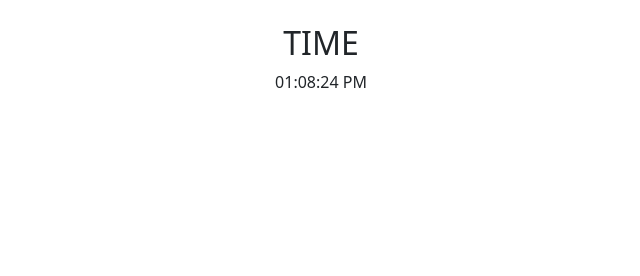
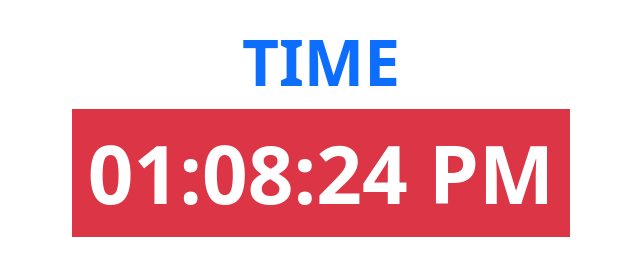
Before and after one commit to bemrekalkan/Project-12_Digital-Clock, a plain HTML site: page index.html in a window 1280 px wide. Shown: the whole page, without its empty margins (319-959 px from the left). Drawn offline with nearby package versions, Linux system fonts and the light colour scheme.

Commit message:
styling finished

```diff
--- a/clock.js
+++ b/clock.js
@@ -25,7 +25,7 @@ function currentTime() {
   let time = hh + ":" + mm + ":" + ss + " " + session;
 
   clock.innerText = time;
-  let t = setTimeout(function () {
+  let t = setInterval(function () {
     currentTime();
   }, 1000);
 }
--- a/index.html
+++ b/index.html
@@ -10,13 +10,14 @@
       integrity="sha384-0evHe/X+R7YkIZDRvuzKMRqM+OrBnVFBL6DOitfPri4tjfHxaWutUpFmBp4vmVor"
       crossorigin="anonymous"
     />
-    <link rel="stylesheet" href="stlye.css" />
     <title>Clock</title>
   </head>
   <body>
     <div class="container text-center mt-4">
-      <h2>TIME</h2>
-      <p class="realtime"></p>
+      <h2 class="display-3 text-primary fw-bold">TIME</h2>
+      <p
+        class="realtime bg-danger d-inline-block p-3 text-bg-success display-1 fw-bolder"
+      ></p>
     </div>
 
     <script src="./clock.js"></script>
```
Also changed, not shown: style.css (deleted).
